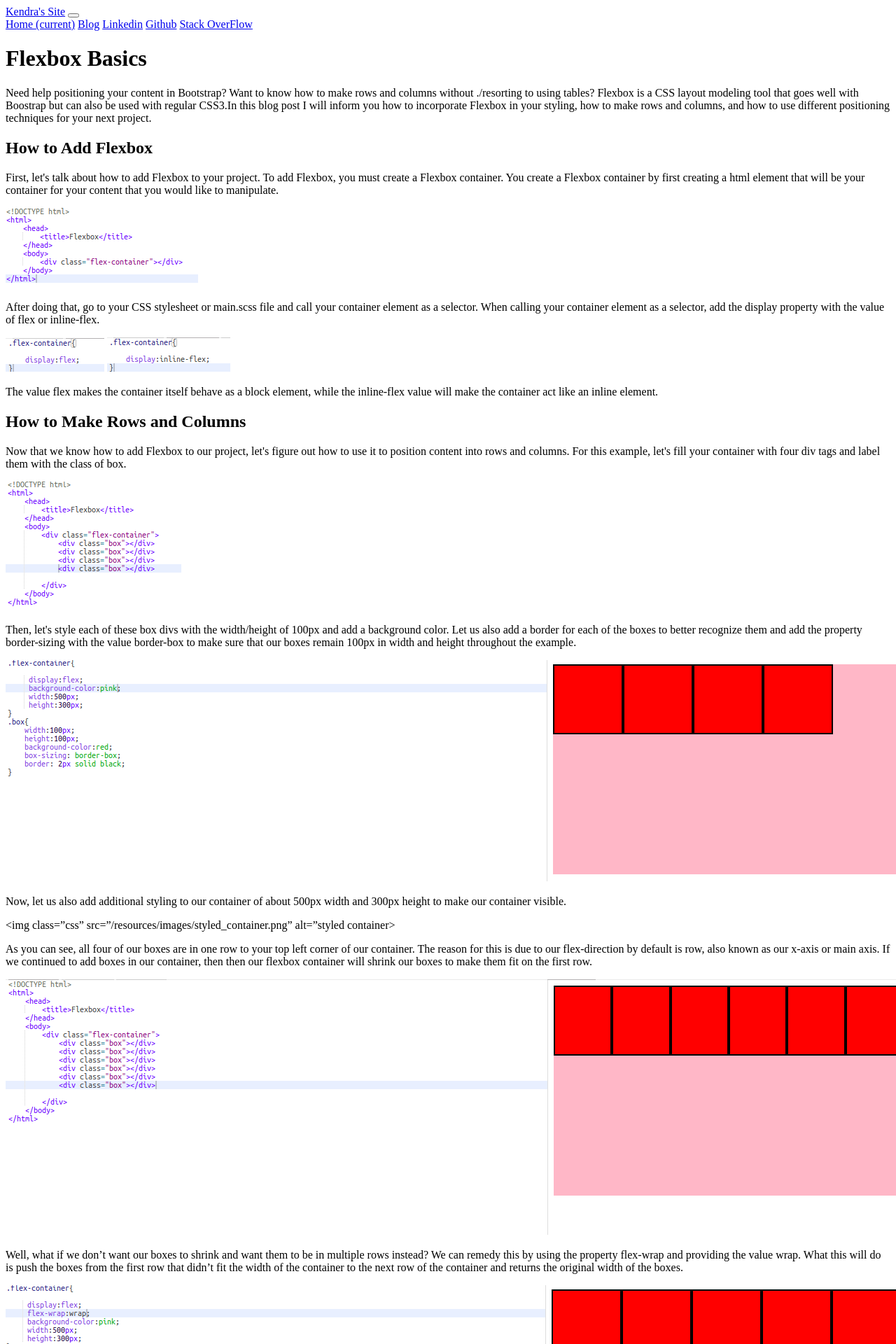
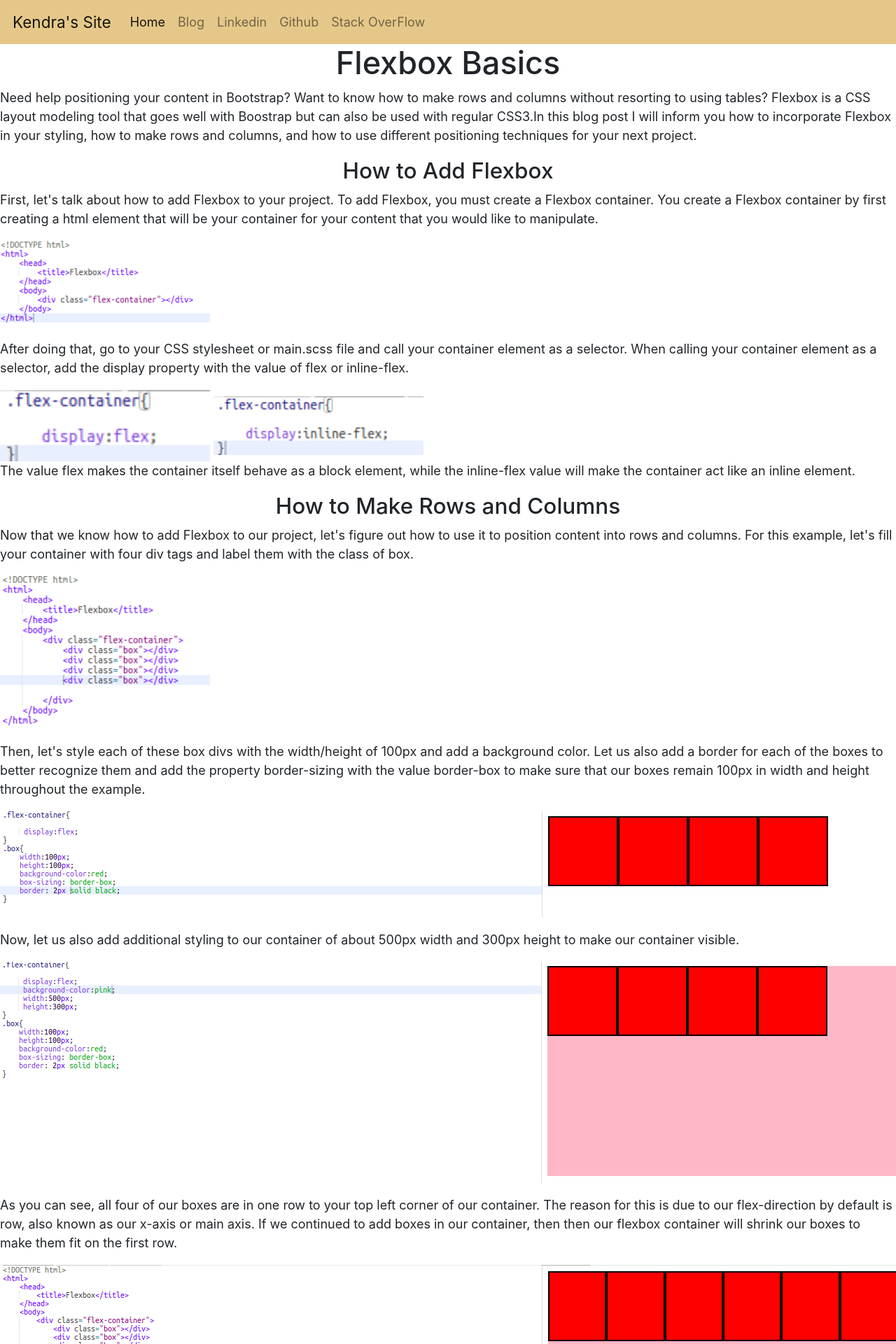
Before and after one commit to kendrajordan/kendrajordan.github.io, a Jekyll site: the page built from _posts/2018-09-30-Flexbox.md, in a window 1280 px wide. Shown: the top 1920 px of the page at 70% size. Built offline with Jekyll 4.4.1, drawn with Linux system fonts in a browser that asks for light colours; some of the changed text lies outside the part shown.

Commit message:
finished blog

```diff
--- a/_includes/head.html
+++ b/_includes/head.html
@@ -2,7 +2,7 @@
 
 <html>
   <head>
-    <link rel="stylesheet" href="resources/assets/main.css">
+    <link rel="stylesheet" href="/resources/assets/main.css">
     <link href="https://fonts.googleapis.com/css?family=Acme" rel="stylesheet">
     <meta charset="utf-8">
     <meta name="viewport" content="width=device-width, initial-scale=1, shrink-to-fit=no">
@@ -20,8 +20,8 @@
         </button>
         <div class="collapse navbar-collapse" id="navbarNavAltMarkup">
           <div class="navbar-nav">
-            <a class="nav-item nav-link active" href="http://localhost:4000/index.html">Home <span class="sr-only">(current)</span></a>
-            <a class="nav-item nav-link" href="http://localhost:4000/blog.html">Blog</a>
+            <a class="nav-item nav-link active" href="index.html">Home <span class="sr-only">(current)</span></a>
+            <a class="nav-item nav-link" href="blog.html">Blog</a>
             <a class="nav-item nav-link" href="https://www.linkedin.com/in/kendra-jordan-50555910b/">Linkedin</a>
             <a class="nav-item nav-link" href="https://github.com/kendrajordan">Github</a>
             <a class="nav-item nav-link" href="https://stackoverflow.com/users/9672091/kendra?tab=profile">Stack OverFlow</a>
--- a/_posts/2018-09-30-Flexbox.md
+++ b/_posts/2018-09-30-Flexbox.md
@@ -4,10 +4,10 @@ layout: page
 <h1>Flexbox Basics</h1>
 <p>
 Need help positioning your content in Bootstrap? Want to know how to make rows
-and columns without ./resorting to using tables? Flexbox is a CSS layout modeling tool
+and columns without resorting to using tables? Flexbox is a CSS layout modeling tool
 that goes well with Boostrap but can also be used with regular CSS3.In this blog post I will inform you how to incorporate Flexbox in your styling, how to make rows and columns, and how to  use different positioning techniques for your next project.
 </p>
-<h2>How to Add Flexbox</h2>
+<h3>How to Add Flexbox</h3>
 <p>
 First, let's talk about how to add Flexbox to your project. To add Flexbox,
 you must create a Flexbox container. You create a Flexbox container by first creating
@@ -26,7 +26,7 @@ you must create a Flexbox container. You create a Flexbox container by first cre
 </p>
 
  <p>
-<h2>How to Make Rows and Columns</h2>
+<h3>How to Make Rows and Columns</h3>
 Now that we know how to add Flexbox to our project, let's figure out how to use
  it to position content into rows and columns. For this example, let's fill your
  container with four div tags and label them with the class of box.
@@ -35,18 +35,18 @@ Now that we know how to add Flexbox to our project, let's figure out how to use
 <p>
  Then, let's style each of these box divs with the width/height of 100px and add a background color. Let us also add a border for each of the boxes to better recognize them and add the property border-sizing with the value border-box to make sure that our boxes remain 100px in width and height throughout the example.
 </p>
-<img class="css" src= "/resources/images/styled_container.png" alt="styled boxes in flexbox">
+<img src= "/resources/images/red-boxes-flex.png" alt="styled boxes in flexbox">
 <p>Now, let us also add additional styling to our container of about 500px width and 300px height to make our container visible.
 </p>
-<img class="css"  src="/resources/images/styled_container.png" alt="styled container>
+<img src="/resources/images/styled_container.png" alt="styled container">
 <p>
  As you can see, all four of our boxes are in one row to your top left corner of our container. The reason for this is due to our flex-direction by default is row, also known as our x-axis or main axis. If we continued to add boxes in our container, then then our flexbox container will shrink our boxes to make them fit on the first row.
  </p>
-<img class="css" src="/resources/images/shrink-boxes row.png" alt="boxes shrink in one row">
+<img src="/resources/images/shrink-boxes row.png" alt="boxes shrink in one row">
 <p>
 Well, what if we don’t want our boxes to shrink and want them to be in multiple rows instead? We can remedy this by using the property flex-wrap and providing the value wrap. What this will do is push the boxes from the first row that didn’t fit the width of the container to the next row of the container and returns the original width of the boxes.
 </p>
-<img class="css" src="/resources/images/wrap.png" alt="wrapping rows">
+<img src="/resources/images/wrap.png" alt="wrapping rows">
 <p>
 What if we wanted to make columns instead of rows? To do this, we will need to change the flex-direction property value from row to column, also known as the y-axis or cross axis.This will
 help you produce columns in our container. Just like before, we decide to keep the the flex-wrap value of wrap, then the extra boxes that didn’t fit in the first column will be put in a new column. Otherwise, flexbox will try to shrink the boxes so that they will all fit in one column for the left in our container.
@@ -57,11 +57,11 @@ help you produce columns in our container. Just like before, we decide to keep t
 <img src="/resources/images/column-wrap.png" alt="boxes with wrap">
 </div>
 <div class="box">
-<h3>Flex direction Column nowrap</h3>
+<h3>Flex Direction Column Nowrap</h3>
 <img src="/resources/images/column-nowrap.png" alt="boxes with nowrap">
 	</div>
 </div>
-<h2>Positioning and Alignment of Content Inside A Flex Container</h2>
+<h3>Positioning and Alignment of Content Inside A Flex Container</h3>
 
 
  <p>
@@ -87,11 +87,11 @@ With rows and columns covered, let's talk about the different ways we can positi
 <p> As for the vertical alignment of the items, the align-items property manipulates the vertical alignment of the content while the container’s flex-direction is set to row. There are three values of align-items that I would like to focus on. These values are  flex-start, flex-end and center.
 </p>
 <div class="align">
-	<h3>Flex-start will position the contents at the top of the container.</h3>
+	<h4>Flex-start will position the contents at the top of the container.</h4>
 	<img src="/resources/images/columnflexstart.png" alt="align flex start">
-	<h3>Center will vertically position the contents in the middle for the container</h3>
+	<h4>Center will vertically position the contents in the middle for the container</h4>
 	<img src="/resources/images/columncenter.png" alt="align center">
-	<h3>Flex-end will position the content at the bottom of the container.</h3>
+	<h4>Flex-end will position the content at the bottom of the container.</h4>
 	<img src="/resources/images/columnflexend.png" alt="align flex end">
 </div>
 <p>
--- a/resources/assets/main.scss
+++ b/resources/assets/main.scss
@@ -51,11 +51,19 @@ div.row{
 .card-title{
   font-size: 2rem;
 }
+h1,h2,h3,h4{
+  display:flex;
+  justify-content: center;
+}
 h3{
   margin-bottom:0;
 }
 footer.container-fluid{
   display:flex;
 }
+.html,.css{
+  width:300px;
+  height:auto;
+}
 @import"variables.scss";
 @import "bootstrap-4.1.3/scss/bootstrap"
```
